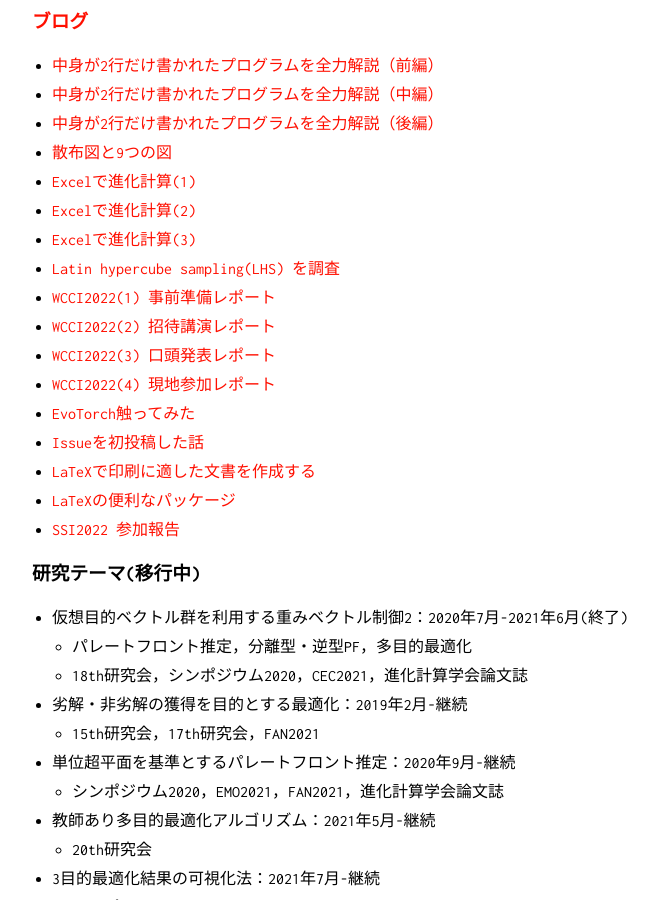
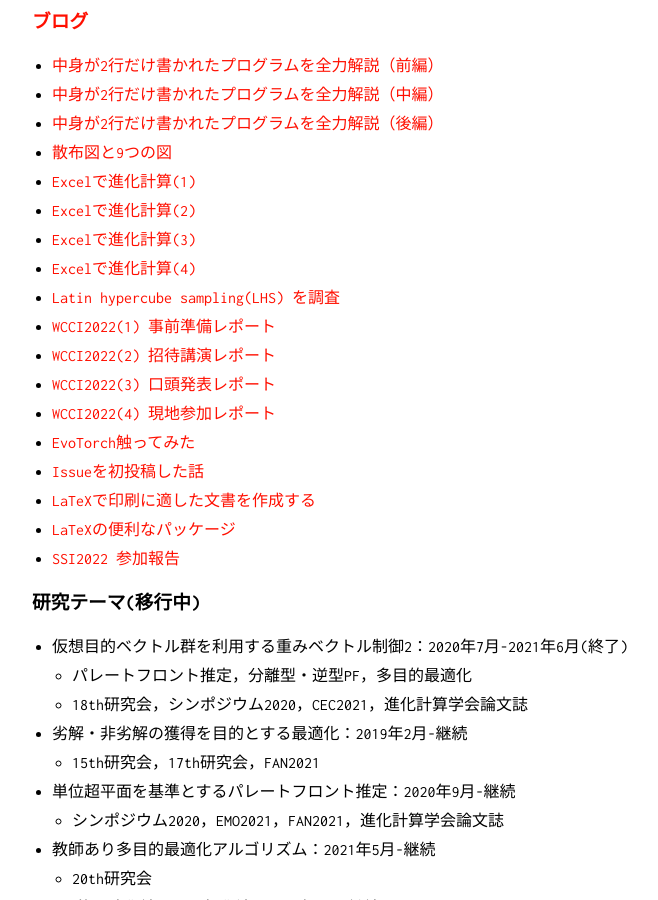
Before and after one commit to tomtkg/tomtkg.github.io, a Jekyll site: the page built from memo.md, in a window 1280 px wide and 900 px high, scrolled down 1286 px. Shown: the whole window, without its empty margins (228-886 px from the left). Built offline with Jekyll 4.4.1, drawn with Linux system fonts in a browser that asks for light colours.

Commit message:
Update memo.md

```diff
--- a/memo.md
+++ b/memo.md
@@ -84,6 +84,7 @@ Tomoaki Takagi received the B.E. and M.E. degrees from the University of Electro
 - [Excelで進化計算(1)](https://www.timedia.co.jp/tech/20220606-tech)
 - [Excelで進化計算(2)](https://www.timedia.co.jp/tech/20220608-tech)
 - [Excelで進化計算(3)](https://www.timedia.co.jp/tech/20220623-tech)
+- [Excelで進化計算(4)](https://www.timedia.co.jp/tech/20230112-tech)
 - [Latin hypercube sampling(LHS) を調査](https://www.timedia.co.jp/tech/20220714-tech)
 - [WCCI2022(1) 事前準備レポート](https://www.timedia.co.jp/tech/20220816-tech)
 - [WCCI2022(2) 招待講演レポート](https://www.timedia.co.jp/tech/20220823-tech)
```
